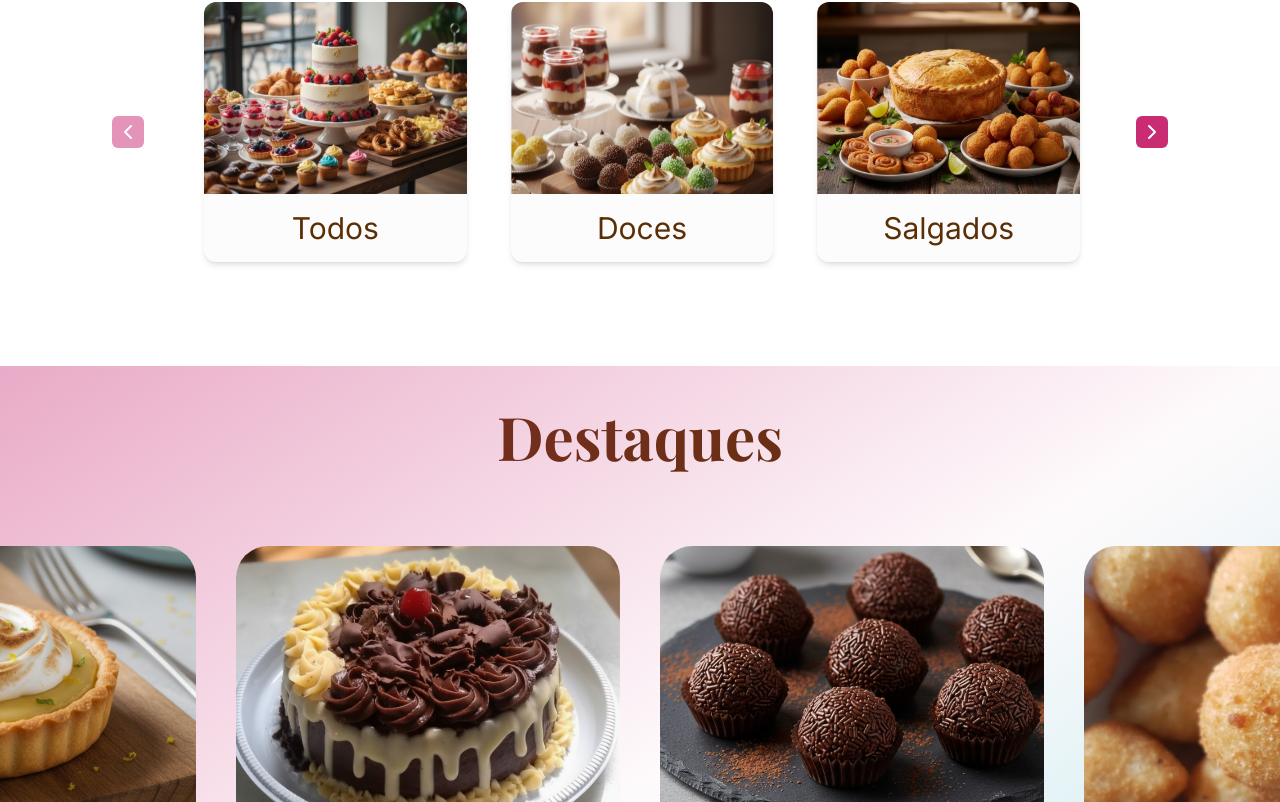
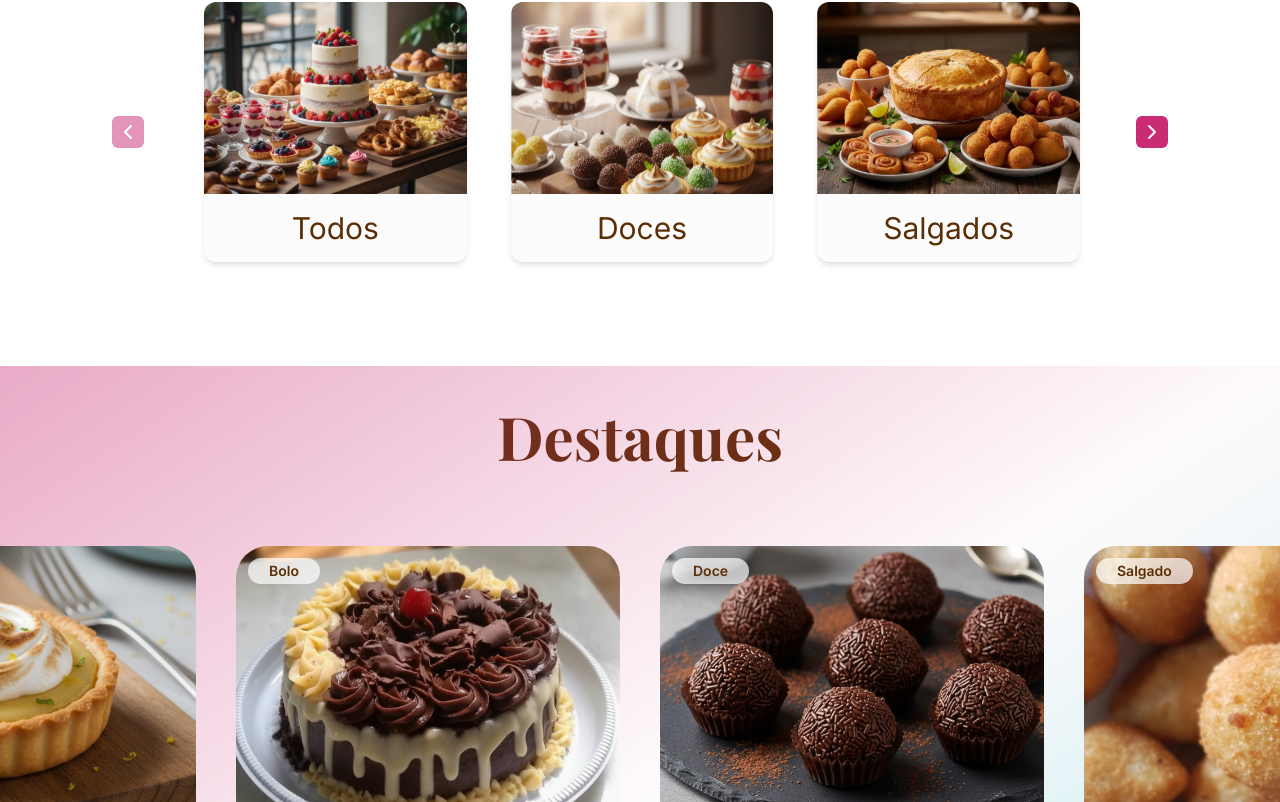
Before and after one commit to rhodrigo081/Suany_Cakes, a React (Vite) app in the folder public/: page / in a window 1280 px wide. Shown: the part 1147-1949 px from the top of the page. Built offline with nearby package versions, Linux system fonts and the light colour scheme.

Commit message:
feat: correct product categories to pt-BR && add category badge in the featured products card

```diff
--- a/public/src/components/home/FeaturedProducts/FeaturedCards.tsx
+++ b/public/src/components/home/FeaturedProducts/FeaturedCards.tsx
@@ -1,6 +1,7 @@
 import type { FeaturedCardsProps } from "@/types/FeaturedCardsProps";
 import { Button } from "../../ui/button";
 import { formatCurrency } from "@/utils/formatters";
+import { Badge } from "@/components/ui/badge";
 
 export const FeaturedCards = ({ product }: FeaturedCardsProps) => {
     return (
@@ -17,7 +18,11 @@ export const FeaturedCards = ({ product }: FeaturedCardsProps) => {
                                    transition-transform duration-500 group-hover:scale-110
                                    will-change-transform"
                     />
+                     <Badge className="absolute left-3 top-3" variant="secondary">
+                    {product.category}
+                </Badge>
                 </div>
+
                 <div className="flex flex-col gap-6">
                     <h2 className="text-3xl text-start px-4 font-bold group-hover:text-primary transition-colors">
                         {product.name}
--- a/public/src/components/ui/badge.tsx
+++ b/public/src/components/ui/badge.tsx
@@ -11,7 +11,7 @@ const badgeVariants = cva(
       variant: {
         default: "bg-primary text-primary-foreground [a&]:hover:bg-primary/90",
         secondary:
-          "bg-secondary text-secondary-foreground [a&]:hover:bg-secondary/90",
+          "bg-background/70 text-foreground font-semibold text-sm px-[20px]",
         destructive:
           "bg-destructive text-white [a&]:hover:bg-destructive/90 focus-visible:ring-destructive/20 dark:focus-visible:ring-destructive/40 dark:bg-destructive/60",
         outline:
@@ -45,4 +45,4 @@ function Badge({
   )
 }
 
-export { Badge, badgeVariants }
+export { Badge }
--- a/public/src/data/categories.ts
+++ b/public/src/data/categories.ts
@@ -2,7 +2,6 @@ import type { CategoriesCardsProps } from "@/types/CategoriesCardsProps";
 import all from "@/assets/all_pic.svg";
 import candies from "@/assets/candies_pic.svg";
 import savories from "@/assets/savories_pic.svg";
-import customizable from "@/assets/mini_lemon_tart.svg";
 import cake from "@/assets/chocolate_cake.svg";
 
 export const categories: CategoriesCardsProps[] = [
@@ -22,8 +21,4 @@ export const categories: CategoriesCardsProps[] = [
     picture: cake,
     label: "Bolos",
   },
-  {
-    picture: customizable,
-    label: "Personalizável",
-  },
 ];
--- a/public/src/data/products.ts
+++ b/public/src/data/products.ts
@@ -12,7 +12,7 @@ export const products: Product[] = [
       "O equilíbrio perfeito entre a acidez refrescante do limão siciliano e a doçura delicada do merengue suíço.",
     price: 6.0,
     image: miniLemonTartImg,
-    category: "candy",
+    category: "Doce",
     ingredients: ["Chocolate branco", "Limão siciliano", "Leite condensado"],
     featured: true,
   },
@@ -23,7 +23,7 @@ export const products: Product[] = [
       "Bolo de chocolate intenso com cobertura de ganache e raspas de chocolate.",
     price: 95.0,
     image: cakeImg,
-    category: "cake",
+    category: "Bolo",
     ingredients: ["Chocolate meio amargo", "Ovos", "Farinha", "Ganache"],
     featured: true,
   },
@@ -34,7 +34,7 @@ export const products: Product[] = [
       "O clássico brigadeiro brasileiro, feito com chocolate de qualidade e muito amor.",
     price: 4.0,
     image: chocolateTruffleImg,
-    category: "candy",
+    category: "Doce",
     ingredients: ["Chocolate", "Leite condensado", "Manteiga", "Granulado"],
     featured: true,
   },
@@ -45,7 +45,7 @@ export const products: Product[] = [
       "Coxinha cremosa com recheio de frango desfiado temperado, massa crocante e dourada.",
     price: 1.5,
     image: chickenCroquetteImg,
-    category: "savory",
+    category: "Salgado",
     ingredients: [
       "Frango desfiado",
       "Massa de batata",
--- a/public/src/types/Product.ts
+++ b/public/src/types/Product.ts
@@ -1,4 +1,4 @@
-type Categories = 'candy' | 'savory' | 'cake' | 'custom'
+type Categories = 'Doce' | 'Salgado' | 'Bolo'
 
 export interface Product {
     id: string;
```
